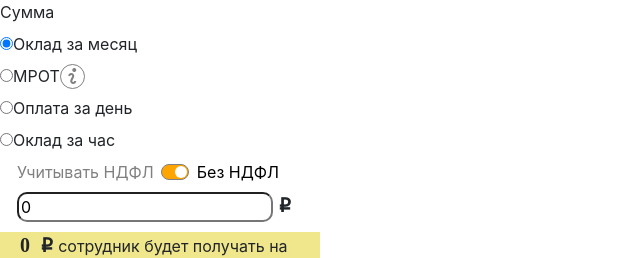
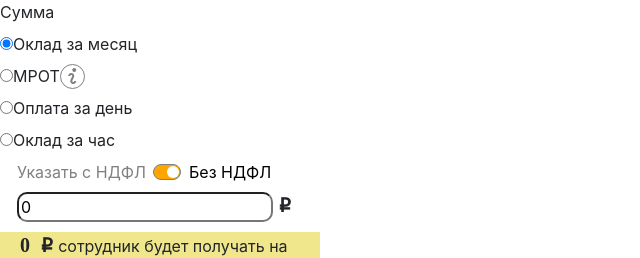
Before and after one commit to lostt1me/calcMoney, a React (Create React App) app: page / in a window 1280 px wide. Shown: the top 258 px of the page, without its empty margins (0-640 px from the left). Built offline with nearby package versions, Linux system fonts and the light colour scheme.

Commit message:
change label in switch

```diff
--- a/src/Components/PaysForm/Switch/index.tsx
+++ b/src/Components/PaysForm/Switch/index.tsx
@@ -12,7 +12,7 @@ export const Switch = (data: ISwitchProps) => {
         <div className="d-flex flex-row">
                     <div className="custom-control custom-switch">
                         <Field name="ndfl" component="input" type="checkbox" className="custom-control-input" id="ndflSwitch" onChange={changeStatus}/>
-                        <label className="custom-control-label-left" htmlFor="ndflSwitch">Учитывать НДФЛ</label>
+                        <label className="custom-control-label-left" htmlFor="ndflSwitch">Указать с НДФЛ</label>
                         <label className="custom-control-label" htmlFor="ndflSwitch">Без НДФЛ</label>
                     </div>
         </div>
```
